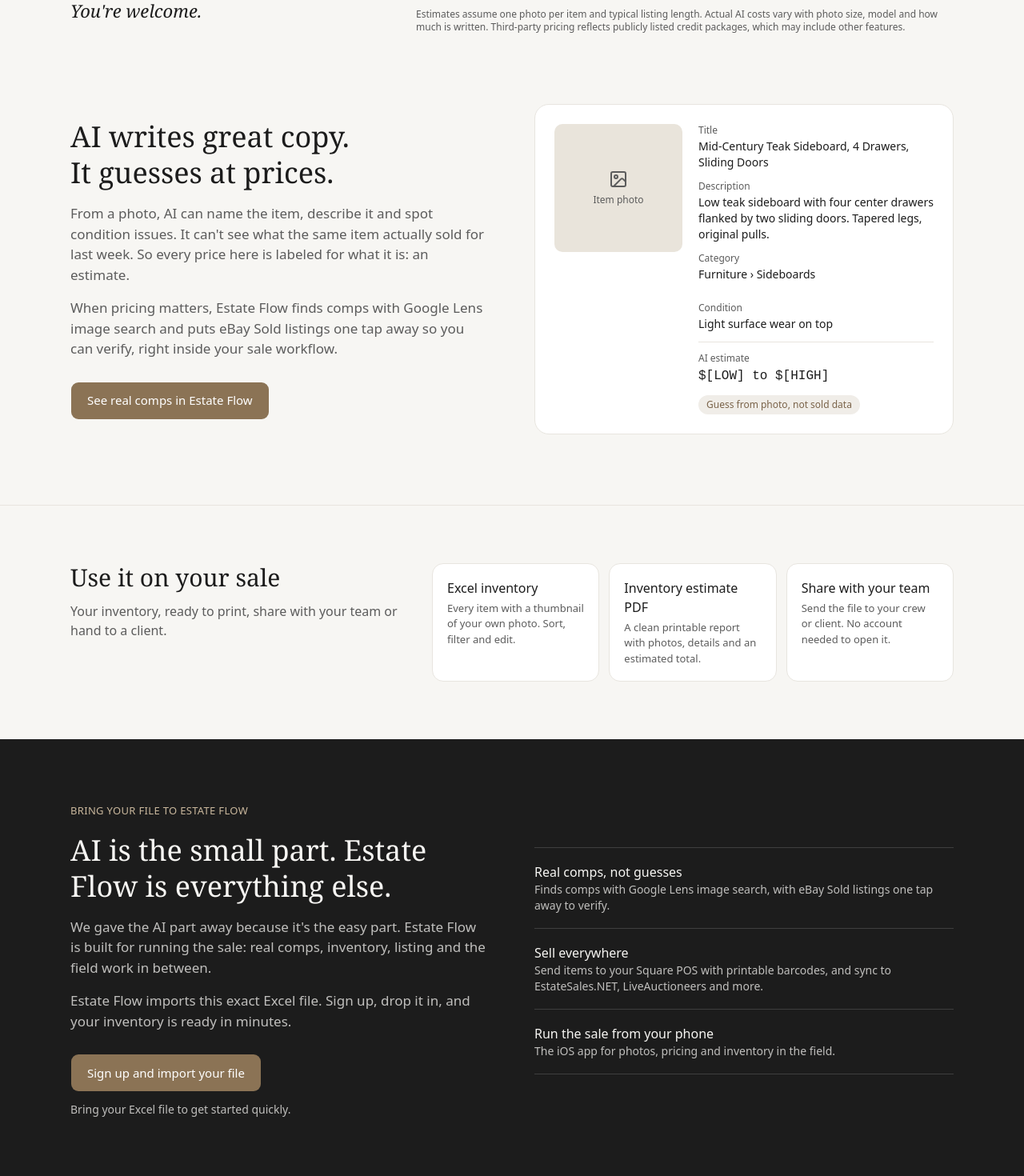
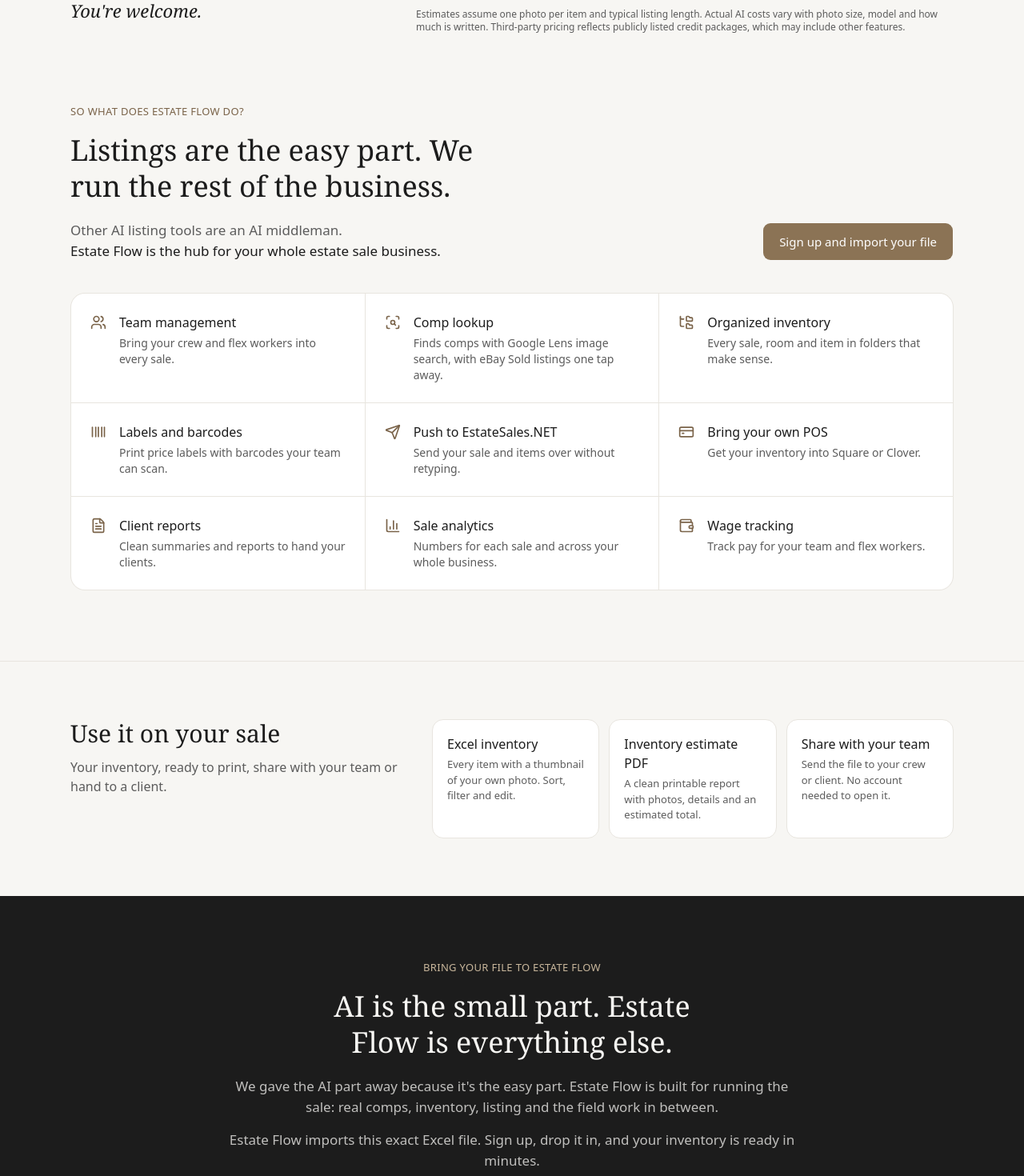
Before and after one commit to Estate-Flow-Inc/estate-sale-ai-listing-tool, a React (Vite) app: page / in a window 1280 px wide. Shown: the part 2020-3490 px from the top of the page at 80% size. Built offline with nearby package versions, Linux system fonts and the light colour scheme.

Commit message:
Explain how Estate Flow is different.

```diff
--- a/src/components/landing/AiHonesty.tsx
+++ /dev/null
@@ -1,65 +0,0 @@
-import { ImageIcon } from 'lucide-react';
-
-import { Container } from '@/components/common/Container';
-import { ExternalLink } from '@/components/common/ExternalLink';
-import { buttonVariants } from '@/components/ui/button';
-import { ESTATE_FLOW_URL } from '@/config/constants';
-import { AI_HONESTY } from '@/constants/copy';
-
-function Field({ label, value }: { label: string; value: string }) {
-  return (
-    <div>
-      <dt className="mb-0.5 text-xs text-muted-foreground">{label}</dt>
-      <dd>{value}</dd>
-    </div>
-  );
-}
-
-export function AiHonesty() {
-  const s = AI_HONESTY.sample;
-
-  return (
-    <section>
-      <Container className="grid items-center gap-14 py-22 lg:grid-cols-2">
-        <div>
-          <h2 className="mb-4 font-serif text-4xl leading-tight text-balance">{AI_HONESTY.title}</h2>
-          {AI_HONESTY.paragraphs.map((p) => (
-            <p key={p} className="mb-4 text-[17px] text-muted-foreground">
-              {p}
-            </p>
-          ))}
-          <ExternalLink href={ESTATE_FLOW_URL} className={buttonVariants({ size: 'xl', className: 'mt-3' })}>
-            {AI_HONESTY.cta}
-          </ExternalLink>
-        </div>
-
-        <div className="flex flex-wrap gap-5 rounded-2xl border border-border bg-card p-6">
-          <div className="flex size-40 flex-none flex-col items-center justify-center gap-1.5 rounded-lg bg-[#e9e4db] text-xs text-muted-foreground">
-            <ImageIcon className="size-6" aria-hidden="true" />
-            {s.photo}
-          </div>
-          <dl className="flex min-w-60 flex-1 flex-col gap-3 text-sm">
-            <div>
-              <dt className="mb-0.5 text-xs text-muted-foreground">{s.titleLabel}</dt>
-              <dd className="font-medium">{s.title}</dd>
-            </div>
-            <Field label={s.descriptionLabel} value={s.description} />
-            <div className="flex flex-wrap gap-6">
-              <Field label={s.categoryLabel} value={s.category} />
-              <Field label={s.conditionLabel} value={s.condition} />
-            </div>
-            <div className="flex flex-wrap items-center justify-between gap-3 border-t border-border pt-3">
-              <div>
-                <dt className="mb-0.5 text-xs text-muted-foreground">{s.estimateLabel}</dt>
-                <dd className="font-mono text-base">{s.estimate}</dd>
-              </div>
-              <span className="rounded-full bg-muted px-2.5 py-1 text-xs font-medium text-accent-ink">
-                {s.estimateTag}
-              </span>
-            </div>
-          </dl>
-        </div>
-      </Container>
-    </section>
-  );
-}
--- a/src/components/landing/EstateFlowBand.tsx
+++ b/src/components/landing/EstateFlowBand.tsx
@@ -4,36 +4,24 @@ import { buttonVariants } from '@/components/ui/button';
 import { ESTATE_FLOW_SIGNUP_URL } from '@/config/constants';
 import { ESTATE_FLOW_BAND } from '@/constants/copy';
 
-/** Dark closing band: what Estate Flow adds, and the import CTA. */
+/** Dark closing band: bring your Excel file into Estate Flow. */
 export function EstateFlowBand() {
   return (
     <section className="bg-charcoal text-warm-bg">
-      <Container className="grid items-center gap-14 py-20 lg:grid-cols-2">
-        <div>
+      <Container className="flex max-w-3xl flex-col items-center py-20 text-center">
         <p className="mb-4 text-[13px] font-medium tracking-wide text-[#c9b79c] uppercase">
           {ESTATE_FLOW_BAND.eyebrow}
         </p>
-          <h2 className="mb-4 font-serif text-4xl leading-tight text-balance">{ESTATE_FLOW_BAND.title}</h2>
+        <h2 className="mb-5 font-serif text-4xl leading-tight text-balance">{ESTATE_FLOW_BAND.title}</h2>
         {ESTATE_FLOW_BAND.paragraphs.map((p) => (
           <p key={p} className="mb-4 text-[17px] text-warm-bg/75">
             {p}
           </p>
         ))}
-          <div className="mt-7 flex flex-wrap items-center gap-3">
-            <ExternalLink href={ESTATE_FLOW_SIGNUP_URL} className={buttonVariants({ size: 'xl' })}>
+        <ExternalLink href={ESTATE_FLOW_SIGNUP_URL} className={buttonVariants({ size: 'xl', className: 'mt-5' })}>
           {ESTATE_FLOW_BAND.cta}
         </ExternalLink>
-            <span className="text-sm text-warm-bg/75">{ESTATE_FLOW_BAND.note}</span>
-          </div>
-        </div>
-        <ul className="flex flex-col">
-          {ESTATE_FLOW_BAND.features.map((f) => (
-            <li key={f.title} className="border-t border-white/15 py-4.5 last:border-b">
-              <div className="font-medium">{f.title}</div>
-              <div className="text-sm text-warm-bg/75">{f.body}</div>
-            </li>
-          ))}
-        </ul>
+        <span className="mt-4 text-sm text-warm-bg/60">{ESTATE_FLOW_BAND.note}</span>
       </Container>
     </section>
   );
--- /dev/null
+++ b/src/components/landing/EstateFlowHub.tsx
@@ -0,0 +1,59 @@
+import {
+  BarChart3,
+  Barcode,
+  CreditCard,
+  FileText,
+  FolderTree,
+  ScanSearch,
+  Send,
+  Users,
+  Wallet,
+  type LucideIcon,
+} from 'lucide-react';
+
+import { Container } from '@/components/common/Container';
+import { ExternalLink } from '@/components/common/ExternalLink';
+import { buttonVariants } from '@/components/ui/button';
+import { ESTATE_FLOW_SIGNUP_URL } from '@/config/constants';
+import { ESTATE_FLOW_HUB } from '@/constants/copy';
+
+/** Same order as ESTATE_FLOW_HUB.features. */
+const ICONS: LucideIcon[] = [Users, ScanSearch, FolderTree, Barcode, Send, CreditCard, FileText, BarChart3, Wallet];
+
+/** "So what does Estate Flow do?" Other tools are a middleman; we run the business. */
+export function EstateFlowHub() {
+  return (
+    <section>
+      <Container className="flex flex-col gap-10 py-22">
+        <div className="flex flex-wrap items-end justify-between gap-8">
+          <div className="max-w-2xl">
+            <p className="mb-4 text-[13px] font-medium tracking-wide text-accent-ink uppercase">
+              {ESTATE_FLOW_HUB.eyebrow}
+            </p>
+            <h2 className="mb-5 font-serif text-4xl leading-tight text-balance">{ESTATE_FLOW_HUB.title}</h2>
+            <p className="text-[17px] text-muted-foreground">{ESTATE_FLOW_HUB.theirs}</p>
+            <p className="text-[17px] font-medium">{ESTATE_FLOW_HUB.ours}</p>
+          </div>
+          <ExternalLink href={ESTATE_FLOW_SIGNUP_URL} className={buttonVariants({ size: 'xl' })}>
+            {ESTATE_FLOW_HUB.cta}
+          </ExternalLink>
+        </div>
+
+        <ul className="grid gap-px overflow-hidden rounded-2xl border border-border bg-border sm:grid-cols-2 lg:grid-cols-3">
+          {ESTATE_FLOW_HUB.features.map((f, i) => {
+            const Icon = ICONS[i];
+            return (
+              <li key={f.title} className="flex gap-4 bg-card p-6">
+                <Icon className="mt-0.5 size-5 flex-none text-accent-ink" aria-hidden="true" />
+                <div className="flex flex-col gap-1">
+                  <span className="font-medium">{f.title}</span>
+                  <span className="text-sm text-muted-foreground">{f.body}</span>
+                </div>
+              </li>
+            );
+          })}
+        </ul>
+      </Container>
+    </section>
+  );
+}
--- a/src/constants/copy.ts
+++ b/src/constants/copy.ts
@@ -69,28 +69,26 @@ export const MIDDLEMAN = {
     'Estimates assume one photo per item and typical listing length. Actual AI costs vary with photo size, model and how much is written. Third-party pricing reflects publicly listed credit packages, which may include other features.',
 };
 
-export const AI_HONESTY = {
-  title: 'AI writes great copy. It guesses at prices.',
-  paragraphs: [
-    "From a photo, AI can name the item, describe it and spot condition issues. It can't see what the same item actually sold for last week. So every price here is labeled for what it is: an estimate.",
-    `When pricing matters, ${ESTATE_FLOW_GLOBAL_NAME} finds comps with Google Lens image search and puts eBay Sold listings one tap away so you can verify, right inside your sale workflow.`,
+export const ESTATE_FLOW_HUB = {
+  eyebrow: `So what does ${ESTATE_FLOW_GLOBAL_NAME} do?`,
+  title: 'Listings are the easy part. We run the rest of the business.',
+  theirs: 'Other AI listing tools are an AI middleman.',
+  ours: `${ESTATE_FLOW_GLOBAL_NAME} is the hub for your whole estate sale business.`,
+  cta: 'Sign up and import your file',
+  features: [
+    { title: 'Team management', body: 'Bring your crew and flex workers into every sale.' },
+    {
+      title: 'Comp lookup',
+      body: 'Finds comps with Google Lens image search, with eBay Sold listings one tap away.',
+    },
+    { title: 'Organized inventory', body: 'Every sale, room and item in folders that make sense.' },
+    { title: 'Labels and barcodes', body: 'Print price labels with barcodes your team can scan.' },
+    { title: 'Push to EstateSales.NET', body: 'Send your sale and items over without retyping.' },
+    { title: 'Bring your own POS', body: 'Get your inventory into Square or Clover.' },
+    { title: 'Client reports', body: 'Clean summaries and reports to hand your clients.' },
+    { title: 'Sale analytics', body: 'Numbers for each sale and across your whole business.' },
+    { title: 'Wage tracking', body: 'Track pay for your team and flex workers.' },
   ],
-  cta: `See real comps in ${ESTATE_FLOW_GLOBAL_NAME}`,
-  sample: {
-    photo: 'Item photo',
-    titleLabel: 'Title',
-    title: 'Mid-Century Teak Sideboard, 4 Drawers, Sliding Doors',
-    descriptionLabel: 'Description',
-    description:
-      'Low teak sideboard with four center drawers flanked by two sliding doors. Tapered legs, original pulls.',
-    categoryLabel: 'Category',
-    category: 'Furniture › Sideboards',
-    conditionLabel: 'Condition',
-    condition: 'Light surface wear on top',
-    estimateLabel: 'AI estimate',
-    estimate: '$[LOW] to $[HIGH]',
-    estimateTag: 'Guess from photo, not sold data',
-  },
 };
 
 export const USE_ON_SALE = {
@@ -121,20 +119,6 @@ export const ESTATE_FLOW_BAND = {
   ],
   cta: 'Sign up and import your file',
   note: 'Bring your Excel file to get started quickly.',
-  features: [
-    {
-      title: 'Real comps, not guesses',
-      body: 'Finds comps with Google Lens image search, with eBay Sold listings one tap away to verify.',
-    },
-    {
-      title: 'Sell everywhere',
-      body: 'Send items to your Square POS with printable barcodes, and sync to EstateSales.NET, LiveAuctioneers and more.',
-    },
-    {
-      title: 'Run the sale from your phone',
-      body: 'The iOS app for photos, pricing and inventory in the field.',
-    },
-  ],
 };
 
 export const FAQ = {
--- a/src/pages/LandingPage.tsx
+++ b/src/pages/LandingPage.tsx
@@ -1,5 +1,5 @@
-import { AiHonesty } from '@/components/landing/AiHonesty';
 import { EstateFlowBand } from '@/components/landing/EstateFlowBand';
+import { EstateFlowHub } from '@/components/landing/EstateFlowHub';
 import { Faq } from '@/components/landing/Faq';
 import { Hero } from '@/components/landing/Hero';
 import { MiddlemanComparison } from '@/components/landing/MiddlemanComparison';
@@ -24,7 +24,7 @@ export function LandingPage() {
         <ResultsSection />
         <TrustPoints />
         <MiddlemanComparison />
-        <AiHonesty />
+        <EstateFlowHub />
         <UseOnYourSale />
         <EstateFlowBand />
         <Faq />
```
Lines whose indentation alone changed are shown as unchanged.
